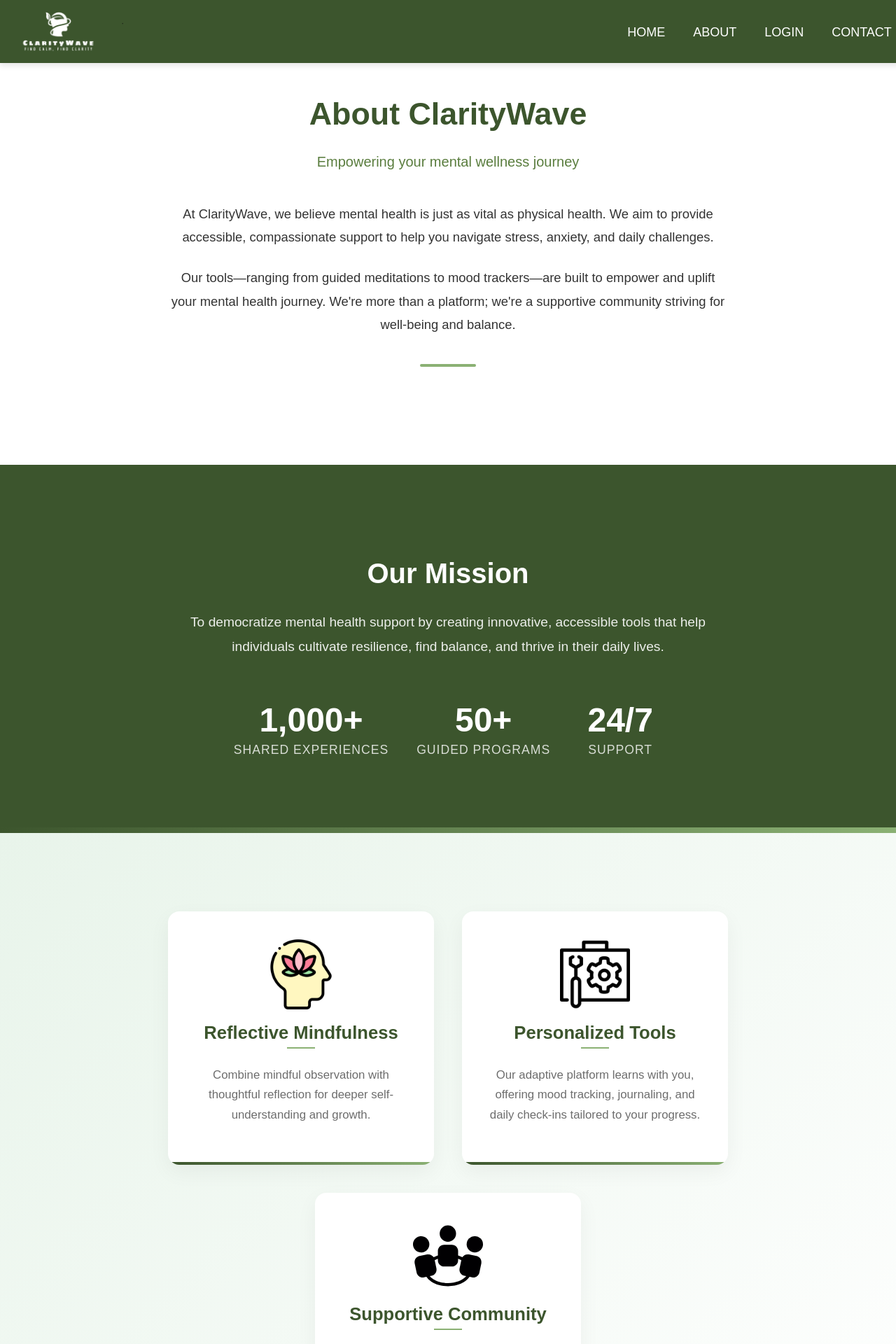
After one commit to xhesikamula/MentalHealthSystem, a Flask app: page /aboutus in a window 1280 px wide. The commit adds this page. Shown: the top 1920 px of the page at 70% size. Run offline with Flask 2, Linux system fonts and the light colour scheme; parts of the project's set-up code (start-up, migrations or seed data) failed here and were passed over.

Commit message:
Update project files excluding venv and .env

```diff
--- a/app/controllers/routes.py
+++ b/app/controllers/routes.py
@@ -643,6 +643,10 @@
 def events_page():
     return render_template('events.html')
 
+@main.route('/aboutus')
+def aboutus_page():
+    return render_template('aboutus.html')
+
 from flask import request, jsonify
 import requests
 import os
--- /dev/null
+++ b/app/view/templates/aboutus.html
@@ -0,0 +1,355 @@
+<!DOCTYPE html>
+<html lang="en">
+<head>
+  <meta charset="UTF-8" />
+  <meta name="viewport" content="width=device-width, initial-scale=1.0"/>
+  <title>About Us | ClarityWave</title>
+  <link rel="stylesheet" href="https://fonts.googleapis.com/css2?family=Poppins:wght@300;400;500;600;700&display=swap"/>
+  <style>
+    :root {
+      --primary: #3C552D;
+      --primary-light: #5A7D3E;
+      --secondary: #E8F4EA;
+      --accent: #8BB174;
+      --text: #333333;
+      --light-text: #6D6D6D;
+      --white: #FFFFFF;
+      --light-gray: #F9F9F9;
+    }
+
+    .about-us {
+      padding: 100px 20px;
+      background-color: var(--white);
+      text-align: center;
+      position: relative;
+    }
+
+    .about-us::before {
+      content: "";
+      position: absolute;
+      top: 0;
+      left: 50%;
+      transform: translateX(-50%);
+      width: 100px;
+      height: 4px;
+      background-color: var(--accent);
+      border-radius: 2px;
+    }
+
+    .about-us h2 {
+      font-size: 2.8rem;
+      color: var(--primary);
+      margin-bottom: 25px;
+      font-weight: 600;
+    }
+
+    .about-us .subtitle {
+      font-size: 1.25rem;
+      color: var(--primary-light);
+      max-width: 700px;
+      margin: 0 auto 40px;
+      font-weight: 500;
+    }
+
+    .about-us p {
+      font-size: 1.15rem;
+      line-height: 1.8;
+      max-width: 800px;
+      margin: 0 auto 25px;
+      color: var(--text);
+    }
+
+    .divider {
+      width: 80px;
+      height: 4px;
+      background-color: var(--accent);
+      margin: 40px auto;
+      border-radius: 2px;
+    }
+
+    .highlight-section {
+      background: linear-gradient(135deg, var(--secondary) 0%, var(--white) 100%);
+      padding: 80px 20px;
+      position: relative;
+      overflow: hidden;
+    }
+
+    .highlight-section::before {
+      content: "";
+      position: absolute;
+      top: 0;
+      left: 0;
+      width: 100%;
+      height: 8px;
+      background: linear-gradient(90deg, var(--primary), var(--accent));
+    }
+
+    .cards {
+      display: flex;
+      flex-wrap: wrap;
+      justify-content: center;
+      gap: 40px;
+      padding: 40px 20px;
+      max-width: 1200px;
+      margin: 0 auto;
+    }
+
+    .card {
+      background-color: var(--white);
+      border-radius: 16px;
+      box-shadow: 0 10px 30px rgba(0, 0, 0, 0.05);
+      width: 320px;
+      padding: 40px 30px;
+      text-align: center;
+      transition: all 0.4s cubic-bezier(0.175, 0.885, 0.32, 1.275);
+      position: relative;
+      overflow: hidden;
+      z-index: 1;
+    }
+
+    .card::after {
+      content: "";
+      position: absolute;
+      bottom: 0;
+      left: 0;
+      width: 100%;
+      height: 4px;
+      background: linear-gradient(90deg, var(--primary), var(--accent));
+      transition: height 0.3s ease;
+      z-index: -1;
+    }
+
+    .card:hover {
+      transform: translateY(-10px);
+      box-shadow: 0 15px 35px rgba(0, 0, 0, 0.1);
+    }
+
+    .card:hover::after {
+      height: 8px;
+    }
+
+
+
+    .card h3::after {
+      content: "";
+      position: absolute;
+      bottom: -8px;
+      left: 50%;
+      transform: translateX(-50%);
+      width: 40px;
+      height: 2px;
+      background-color: var(--accent);
+      transition: width 0.3s ease;
+    }
+
+    .card:hover h3::after {
+      width: 60px;
+    }
+
+.card-img {
+  width: 100px;
+  height: 100px;
+  margin: 0 auto 15px; /* Reduced from 25px to 15px */
+  object-fit: contain;
+  transition: transform 0.4s ease;
+}
+
+.card h3 {
+  font-size: 1.6rem;
+  color: var(--primary);
+  margin: 0 0 15px 0; /* Changed from margin-bottom: 20px */
+  font-weight: 600;
+  position: relative;
+  display: inline-block;
+}
+
+    .card:hover .card-img {
+      transform: scale(1.1) rotate(5deg);
+    }
+
+    .card p {
+      font-size: 1.05rem;
+      color: var(--light-text);
+      line-height: 1.7;
+    }
+
+    .mission-section {
+      background-color: var(--primary);
+      color: var(--white);
+      padding: 100px 20px;
+      text-align: center;
+      position: relative;
+    }
+
+    .mission-section h2 {
+      font-size: 2.5rem;
+      margin-bottom: 30px;
+      font-weight: 600;
+    }
+
+    .mission-section p {
+      font-size: 1.2rem;
+      max-width: 800px;
+      margin: 0 auto;
+      line-height: 1.8;
+      color: rgba(255, 255, 255, 0.9);
+    }
+
+    .stats-container {
+      display: flex;
+      justify-content: center;
+      flex-wrap: wrap;
+      gap: 40px;
+      max-width: 1000px;
+      margin: 60px auto 0;
+    }
+
+    .stat-item {
+      text-align: center;
+    }
+
+    .stat-number {
+      font-size: 3rem;
+      font-weight: 700;
+      color: var(--white);
+      margin-bottom: 5px;
+      display: inline-block;
+      min-width: 120px;
+    }
+
+    .stat-number .plus {
+      font-size: 2rem;
+      vertical-align: top;
+      margin-left: 5px;
+    }
+
+    .stat-label {
+      font-size: 1.1rem;
+      color: rgba(255, 255, 255, 0.8);
+      text-transform: uppercase;
+      letter-spacing: 1px;
+    }
+
+  </style>
+</head>
+<body>
+
+    {% include 'header.html' %}
+
+
+  <!-- About Us Section -->
+  <section class="about-us">
+    <h2>About ClarityWave</h2>
+    <p class="subtitle">Empowering your mental wellness journey</p>
+    <p>At ClarityWave, we believe mental health is just as vital as physical health. We aim to provide accessible, compassionate support to help you navigate stress, anxiety, and daily challenges.</p>
+    <p>Our tools—ranging from guided meditations to mood trackers—are built to empower and uplift your mental health journey. We're more than a platform; we're a supportive community striving for well-being and balance.</p>
+    <div class="divider"></div>
+  </section>
+
+  <!-- Mission Statement -->
+  <section class="mission-section">
+    <h2>Our Mission</h2>
+    <p>To democratize mental health support by creating innovative, accessible tools that help individuals cultivate resilience, find balance, and thrive in their daily lives.</p>
+
+    <div class="stats-container">
+      <div class="stat-item">
+        <div class="stat-number" id="userCount">0</div>
+        <div class="stat-label">Shared Experiences</div>
+      </div>
+      <div class="stat-item">
+        <div class="stat-number" id="programCount">0</div>
+        <div class="stat-label">Guided Programs</div>
+      </div>
+      <div class="stat-item">
+        <div class="stat-number">24/7</div>
+        <div class="stat-label">Support</div>
+      </div>
+    </div>
+  </section>
+
+
+  <!-- Our Approach Cards -->
+  <section class="highlight-section">
+    <div class="cards">
+      <div class="card">
+        <img src="{{ url_for('static', filename='images/mindfulness.png') }}" alt="Mindfulness" class="card-img" />
+  <h3>Reflective Mindfulness</h3>
+  <p>Combine mindful observation with thoughtful reflection for deeper self-understanding and growth.</p></div>
+      <div class="card">
+        <img src="{{ url_for('static', filename='images/support-tools.png') }}" alt="Supportive Tools" class="card-img" />
+        <h3>Personalized Tools</h3>
+        <p>Our adaptive platform learns with you, offering mood tracking, journaling, and daily check-ins tailored to your progress.</p>
+      </div>
+      <div class="card">
+        <img src="{{ url_for('static', filename='images/community-svgrepo-com.svg') }}" alt="Community" class="card-img" />
+        <h3>Supportive Community</h3>
+        <p>Connect with others in our safe, moderated spaces where sharing and growth happen without judgment.</p>
+      </div>
+    </div>
+  </section>
+
+  <!-- Why Choose Us Section -->
+  <section class="about-us">
+    <h2>Why Choose ClarityWave?</h2>
+    <p>We offer a personalized mental wellness experience tailored to your evolving needs. Whether you're taking first steps or continuing your journey, ClarityWave grows with you.</p>
+    <p>By combining evidence-based techniques with compassionate technology, we're breaking stigma and creating accessible solutions for all.</p>
+  </section>
+
+    {% include 'footer.html' %}
+
+
+  <script>
+    // Animate counting numbers
+    function animateCount(id, start, end, duration, suffix = '') {
+      const element = document.getElementById(id);
+      const range = end - start;
+      const increment = end > start ? 1 : -1;
+      const stepTime = Math.abs(Math.floor(duration / range));
+      let current = start;
+
+      const timer = setInterval(() => {
+        current += increment;
+        element.textContent = current.toLocaleString() + (suffix && current === end ? suffix : '');
+
+        if (current === end) {
+          clearInterval(timer);
+        }
+      }, stepTime);
+    }
+
+    // Function to check if element is in viewport
+    function isInViewport(element) {
+      const rect = element.getBoundingClientRect();
+      return (
+        rect.top >= 0 &&
+        rect.left >= 0 &&
+        rect.bottom <= (window.innerHeight || document.documentElement.clientHeight) &&
+        rect.right <= (window.innerWidth || document.documentElement.clientWidth)
+      );
+    }
+
+    // Function to handle scroll event
+    function handleScroll() {
+      const userCount = document.getElementById('userCount');
+      const programCount = document.getElementById('programCount');
+
+      if (userCount && !userCount.classList.contains('animated') && isInViewport(userCount)) {
+        userCount.classList.add('animated');
+        animateCount('userCount', 0, 1000, 2000, '+');
+      }
+
+      if (programCount && !programCount.classList.contains('animated') && isInViewport(programCount)) {
+        programCount.classList.add('animated');
+        animateCount('programCount', 0, 50, 1500, '+');
+      }
+    }
+
+    // Add scroll event listener
+    window.addEventListener('scroll', handleScroll);
+
+    // Initial check in case stats are already visible
+    document.addEventListener('DOMContentLoaded', handleScroll);
+  </script>
+
+</body>
+</html>
--- a/app/view/templates/header.html
+++ b/app/view/templates/header.html
@@ -13,7 +13,7 @@
             <ul>
                 <img src="{{ url_for('static', filename='images/logo.png') }}" width="150px">
                 <li><a href="#home">Home</a></li>
-                <li><a href="#about">About</a></li>
+                <li><a href="{{ url_for('main.aboutus_page') }}">About</a></li>
 
                 {% if current_user.is_authenticated %}
                     {% if current_user.role == 'admin' %}
```
Also changed, not shown: app/view/static/images/community-svgrepo-com.svg (added), app/view/static/images/mindfulness.png (added), app/view/static/images/support-tools.png (added), 1 other file.
